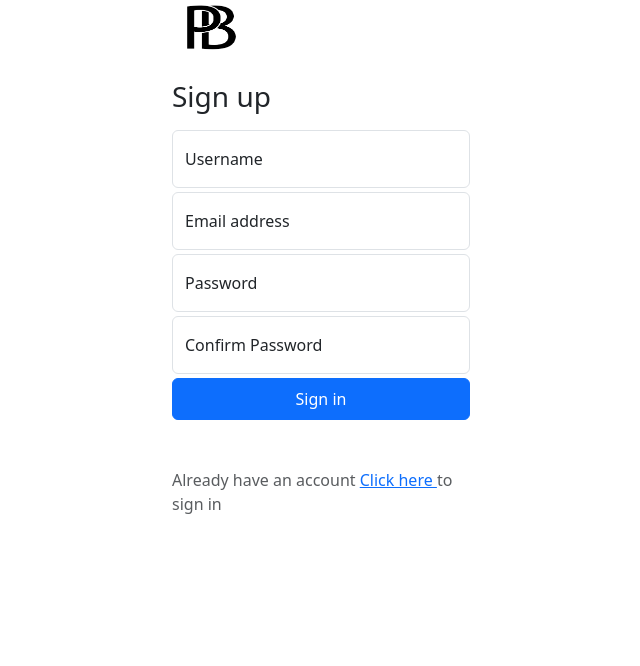
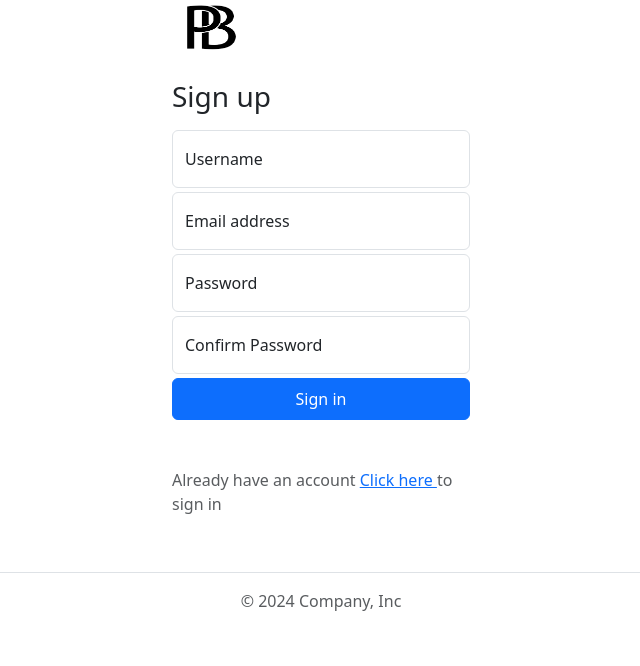
Before and after one commit to Thanathat26/web, a Flask app: page /register in a window 1280 px wide. Shown: the part 89-755 px from the top of the page, without its empty margins (319-959 px from the left). Run offline with Flask 3, Linux system fonts and the light colour scheme.

Commit message:
add footer

```diff
--- a/templates/login.html
+++ b/templates/login.html
@@ -61,7 +61,10 @@
       <p class="mt-5 mb-3 text-body-secondary">Don't have an account yet? <a href="register" >Click  here </a> to sign up</p>
     </form>
   </main>
-
+  <div class="container">
+    <footer class="text-center py-3 my-4 border-top">
+        <span class="mb-3 mb-md-0 text-body-secondary">© 2024 Company, Inc</span>
+    </footer>
                         </div>
                       </form>
                     </div>
--- a/templates/register.html
+++ b/templates/register.html
@@ -62,6 +62,12 @@
     </form>
   </main>
 
+  <div class="container">
+    <footer class="text-center py-3 my-4 border-top">
+        <span class="mb-3 mb-md-0 text-body-secondary">© 2024 Company, Inc</span>
+    </footer>
+  </div>
+
                         </div>
                       </form>
                     </div>
```
